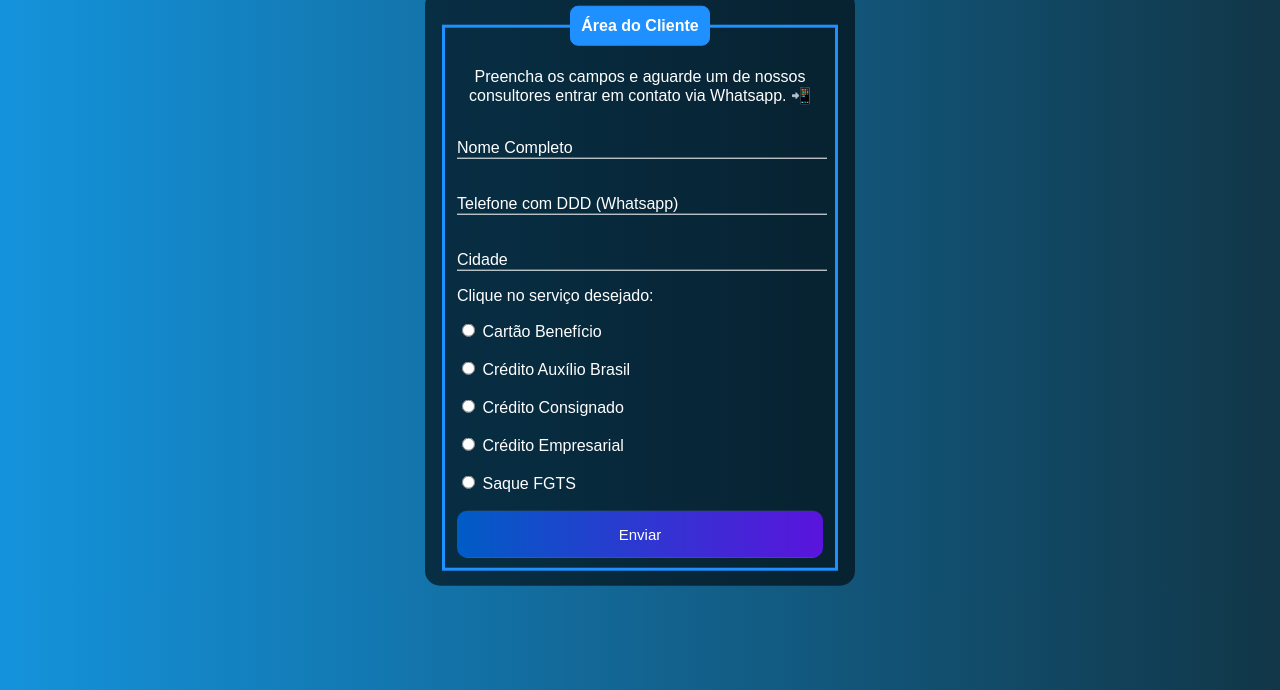
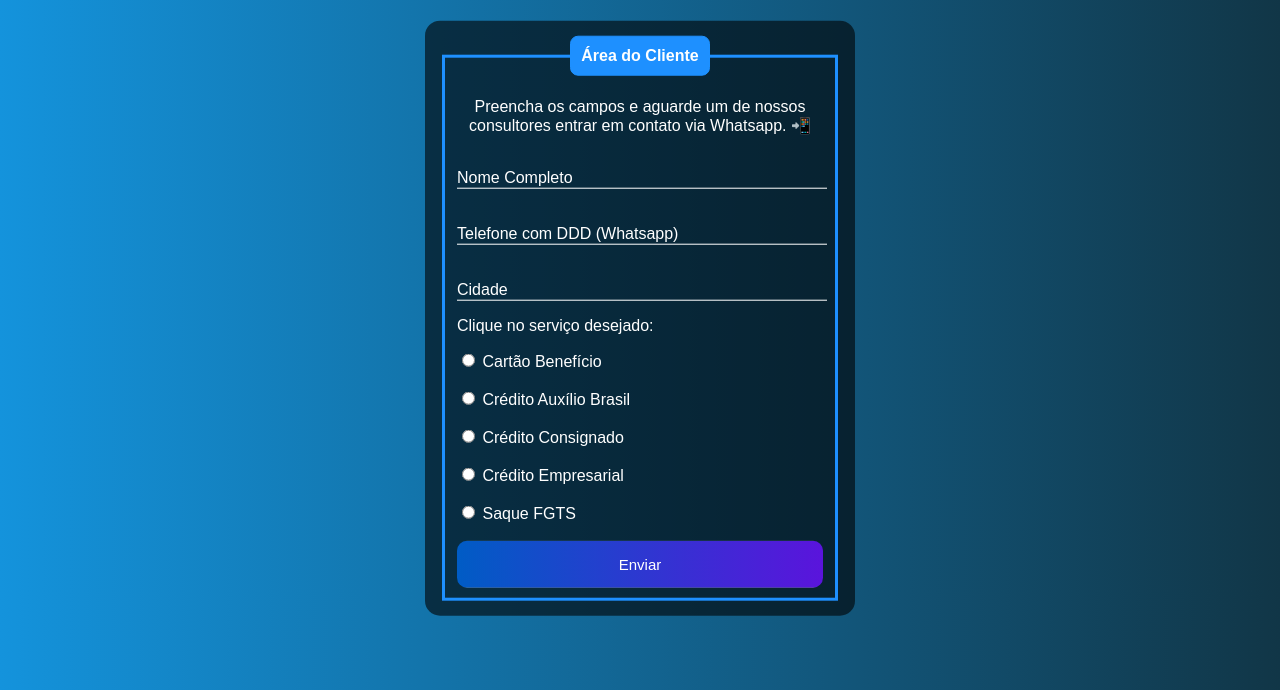
Before and after one commit to MontionBoss/aquitemcredito, a plain HTML site: page index.html in a window 1280 px wide. Shown: the part 110-800 px from the top of the page. Drawn offline with Linux system fonts and the light colour scheme.

Commit message:
Add files via upload

```diff
--- a/index.html
+++ b/index.html
@@ -34,7 +34,7 @@
         .box{
             color: white;
             position: relative;
-            top: 300px;
+            top: 330px;
             bottom: 50%;
             left: 50%;
             width: 400px;
```
